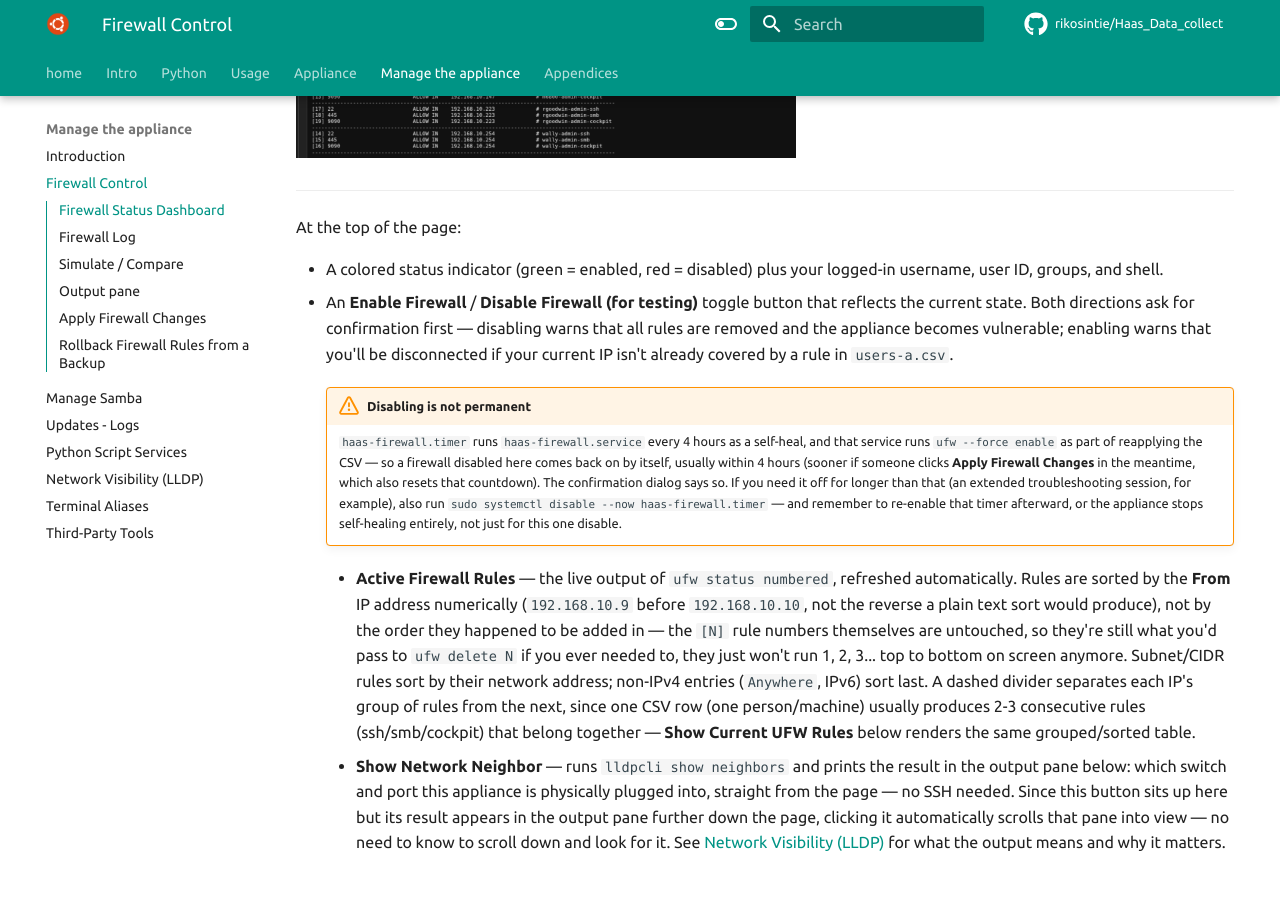
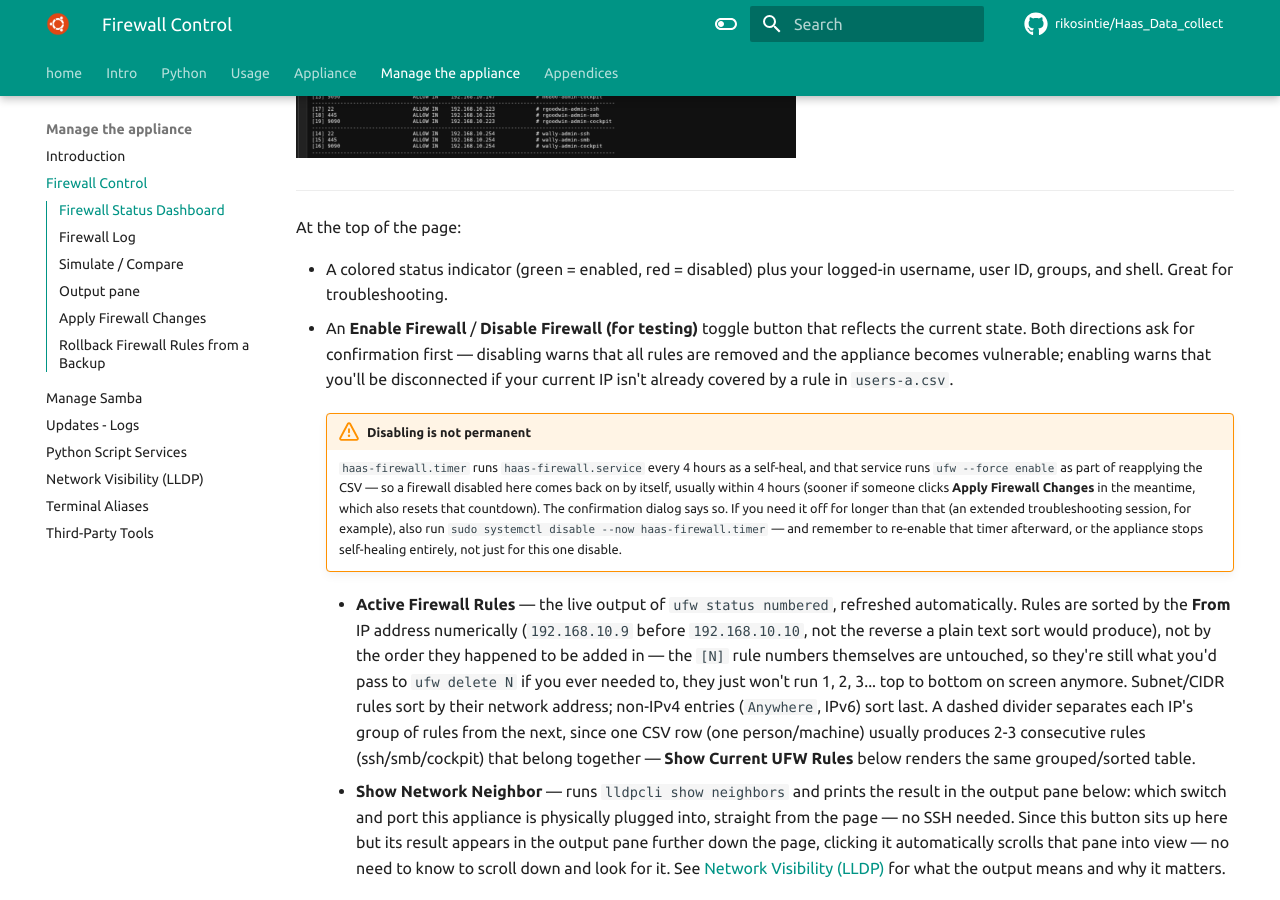
Before and after one commit to rikosintie/Haas_Data_collect, an MkDocs documentation site: the page built from docs/manage_the_appliance/firewall.md, in a window 1280 px wide and 900 px high, scrolled down 1554 px. Built offline with MkDocs 1.6.1 and Material for MkDocs 9.7.7, drawn with Linux system fonts in a browser that asks for light colours; some web fonts are replaced; comment, search, counter and statistics services are not loaded.

Commit message:
Git Title: firewall.md: added a tip.

```diff
--- a/docs/manage_the_appliance/firewall.md
+++ b/docs/manage_the_appliance/firewall.md
@@ -34,7 +34,7 @@ for what it means and why more than one active interface is flagged.
 At the top of the page:
 
 - A colored status indicator (green = enabled, red = disabled) plus your
-  logged-in username, user ID, groups, and shell.
+  logged-in username, user ID, groups, and shell. Great for troubleshooting.
 - An **Enable Firewall** / **Disable Firewall (for testing)** toggle button
   that reflects the current state. Both directions ask for confirmation
   first — disabling warns that all rules are removed and the appliance
```
